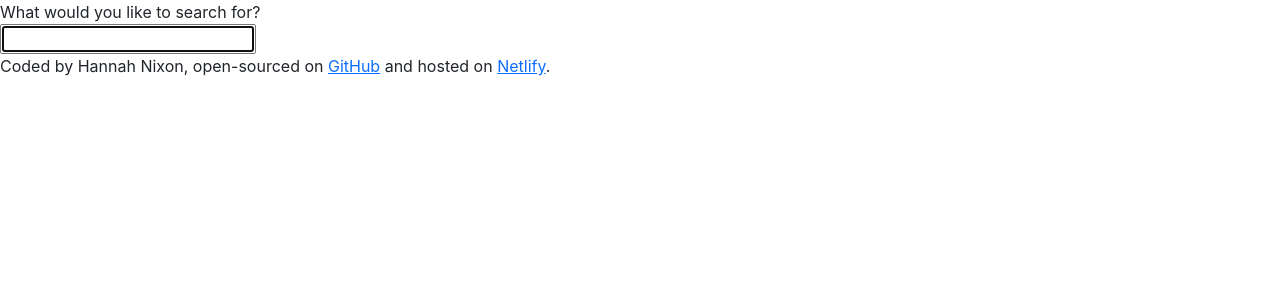
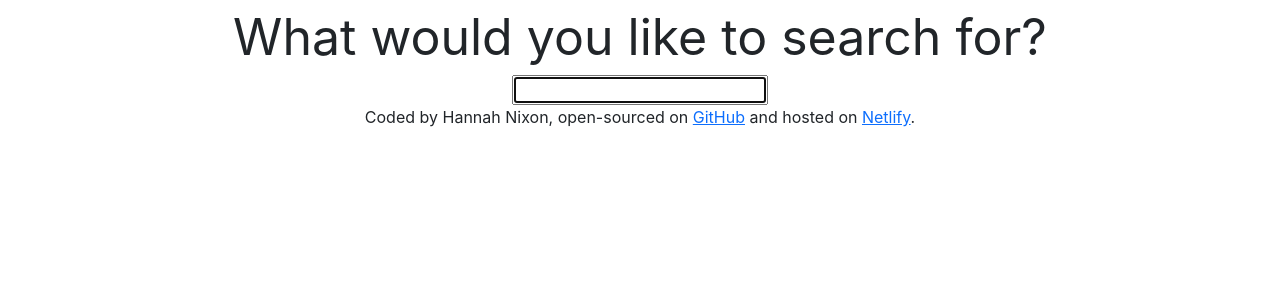
Before and after one commit to hannahmnixon/dictionary-project, a React (Create React App) app: page / in a window 1280 px wide. Shown: the top 300 px of the page. Built offline with nearby package versions, Linux system fonts and the light colour scheme.

Commit message:
minor styling

```diff
--- a/src/App.css
+++ b/src/App.css
@@ -0,0 +1,7 @@
+body {
+  text-align: center;
+}
+
+.App-header {
+  font-size: 50px;
+}
```
